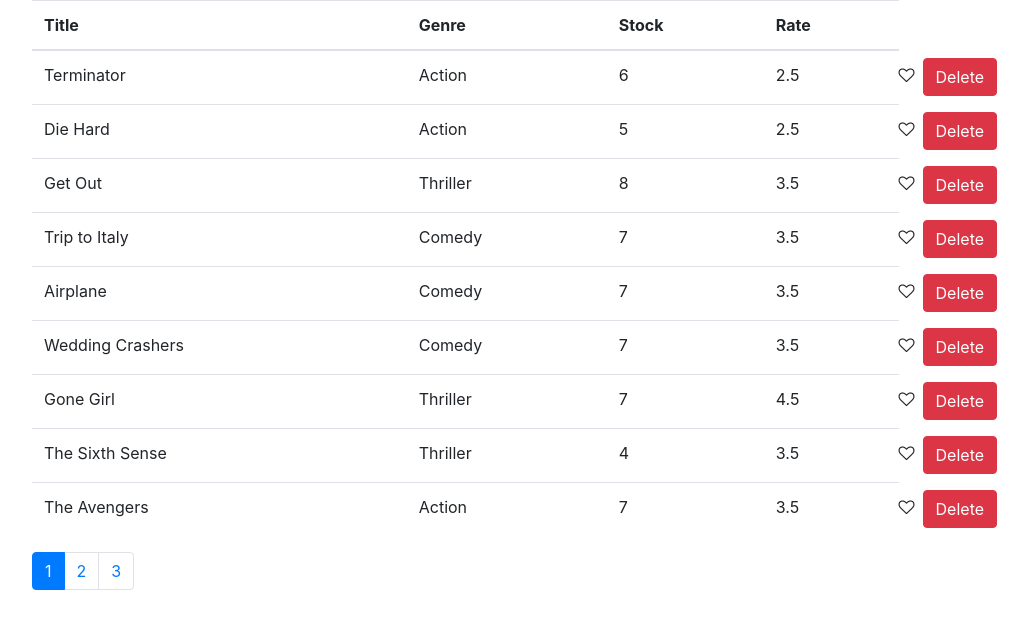
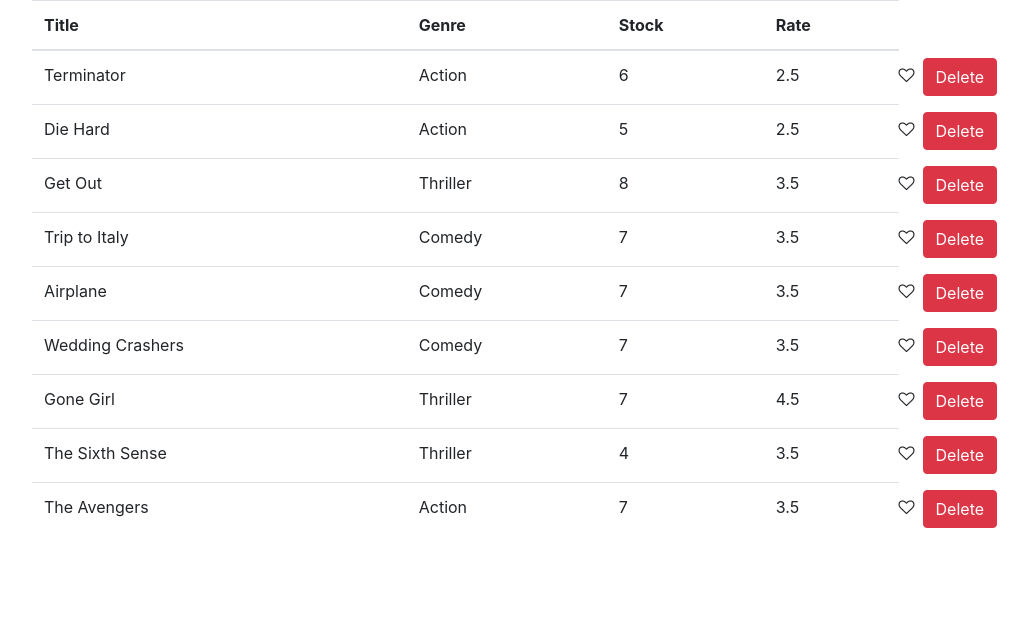
Before and after one commit to aliakbari77/react-vidly, a React (Create React App) app: page / in a window 1280 px wide. Shown: the top 628 px of the page, without its empty margins (53-1081 px from the left). Built offline with nearby package versions, Linux system fonts and the light colour scheme.

Commit message:
feat: start the code pagination.jsx

```diff
--- /dev/null
+++ b/src/components/common/pagination.jsx
@@ -0,0 +1,7 @@
+import React, { Component } from "react";
+
+const Pagination = () => {
+  return null;
+};
+
+export default Pagination;
--- a/src/components/movies.jsx
+++ b/src/components/movies.jsx
@@ -1,10 +1,12 @@
 import React, { Component } from "react";
 import { getMovies } from "../services/fakeMovieService";
-import Like from "./like";
+import Like from "./common/like";
+import Pagination from "./common/pagination";
 
 class Movies extends Component {
   state = {
     movies: getMovies(),
+    pageSize: 4,
   };
 
   handleDelete = (m_id) => {
@@ -56,9 +58,14 @@
     this.setState({ movies });
   };
 
+  handlePageChange = (page) => {
+    console.log(page);
+  };
+
   render() {
     console.log(this.state.movies);
-    if (this.state.movies.length == 0)
+    let count = this.state.movies.length;
+    if (count == 0)
       return (
         <div className="container">
           <h2>There are no movie</h2>
@@ -70,6 +77,11 @@
           <thead>{this.renderTableHeader()}</thead>
           <tbody>{this.renderTableData()}</tbody>
         </table>
+        <Pagination
+          totalCount={count}
+          pageSize={this.state.pageSize}
+          onPageChange={this.handlePageChange}
+        />
       </div>
     );
   }
--- a/src/components/pagination.jsx
+++ /dev/null
@@ -1,39 +0,0 @@
-import React, { Component } from "react";
-import { getMovies } from "../services/fakeMovieService";
-
-class Pagination extends Component {
-  state = {
-    movies: getMovies(),
-  };
-
-  render() {
-    console.log(this.state.movies);
-    return (
-      <React.Fragment>
-        <div className="container">
-          <nav>
-            <ul className="pagination">
-              <li className="page-item active">
-                <a href="#" className="page-link">
-                  1
-                </a>
-              </li>
-              <li className="page-item">
-                <a href="#" className="page-link">
-                  2
-                </a>
-              </li>
-              <li className="page-item">
-                <a href="#" className="page-link">
-                  3
-                </a>
-              </li>
-            </ul>
-          </nav>
-        </div>
-      </React.Fragment>
-    );
-  }
-}
-
-export default Pagination;
--- a/src/index.js
+++ b/src/index.js
@@ -6,7 +6,7 @@
 import "bootstrap/dist/css/bootstrap.css";
 import "font-awesome/css/font-awesome.css";
 import Movies from "./components/movies";
-import Pagination from "./components/pagination";
+import Pagination from "./components/common/pagination";
 
 ReactDOM.render(
   <React.StrictMode>
```
Also changed, not shown: src/components/counter.jsx (deleted, +0 -29 lines), src/components/common/like.jsx (renamed from src/components/like.jsx).
